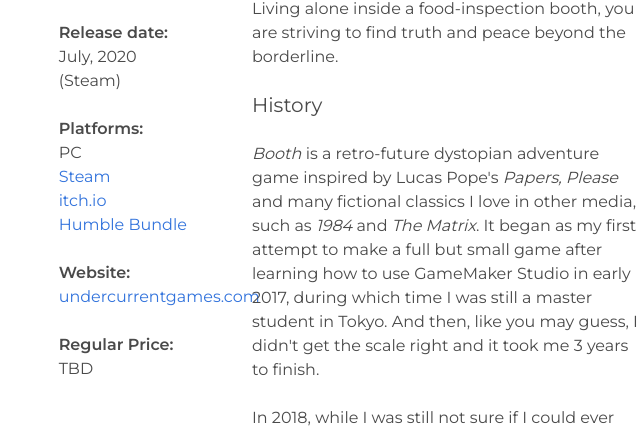
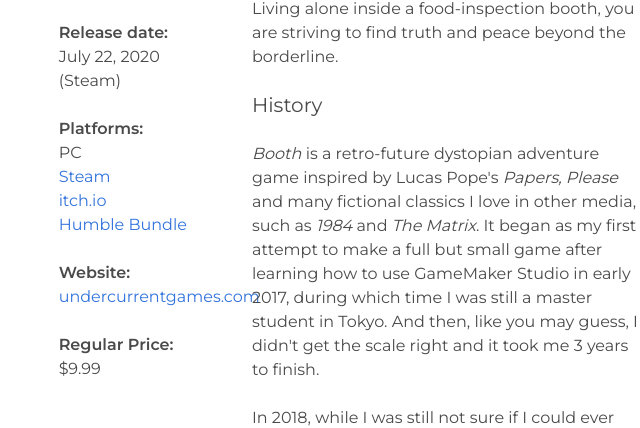
Before and after one commit to undercurrentHQ/undercurrentHQ.github.io, a website: page press/booth.html in a window 1280 px wide. Shown: the part 379-807 px from the top of the page, 396-1036 px from the left. Drawn offline with Linux system fonts and the light colour scheme; a web font is replaced by a local one.

Commit message:
updated info

```diff
--- a/press/booth.html
+++ b/press/booth.html
@@ -57,7 +57,7 @@
                             <p>Guanpeng Chen</p><br>
 
                             <p><b>Release date:</b></p>
-                            <p>July, 2020</p>
+                            <p>July 22, 2020</p>
                             <p>(Steam)</p><br>
 
                             <p><b>Platforms:</b></p>
@@ -70,7 +70,7 @@
                             <p><a href="https://undercurrentgames.com" target="_blank">undercurrentgames.com</a></p><br>
 
                             <p><b>Regular Price:</b></p>
-                            <p>TBD</p><br>
+                            <p>$9.99</p><br>
 
                         </div>
 
```
